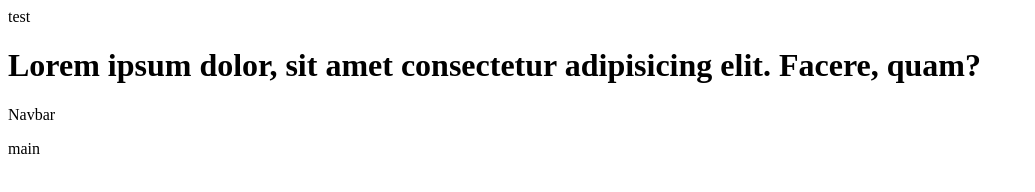
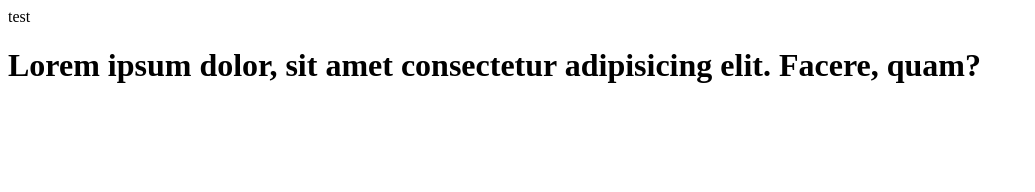
Before and after one commit to tulkin07/test, a plain HTML site: page index.html in a window 1280 px wide. Shown: the whole page, without its empty margins (0-1035 px from the left). Drawn offline with Linux system fonts and the light colour scheme.

Commit message:
fiest commet

```diff
--- a/index.html
+++ b/index.html
@@ -9,7 +9,5 @@
 <body>
     test
     <h1>Lorem ipsum dolor, sit amet consectetur adipisicing elit. Facere, quam?</h1>
-    <p>Navbar</p>
-    <main>main</main>
 </body>
 </html>
```
